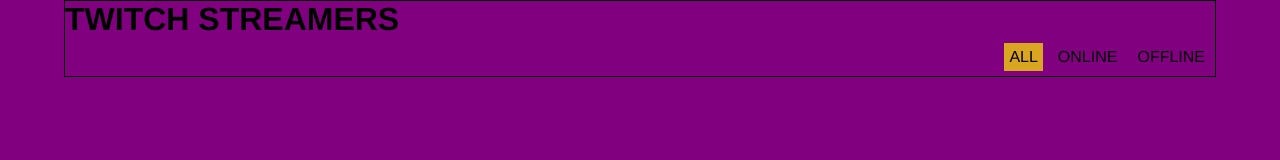
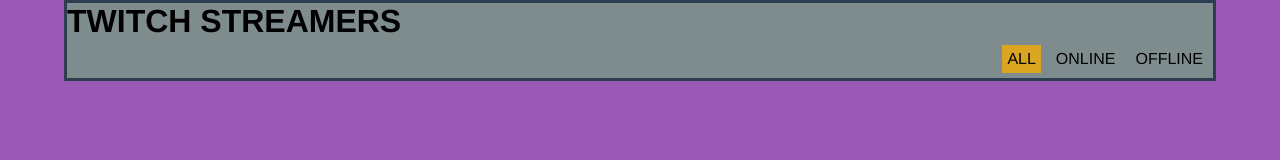
Before and after one commit to arjiboy/TwitchStreamers, a plain HTML site: page index.html in a window 1280 px wide. Drawn offline with nearby package versions, Linux system fonts and the light colour scheme.

Commit message:
updated css

```diff
--- a/index.html
+++ b/index.html
@@ -11,15 +11,15 @@
 	<div id="container">
 		<header>
 			<h1>TWITCH STREAMERS</h1>
+			<nav>
+				<ul>
+					<li id="all" class="selected">ALL</li>
+					<li id="online">ONLINE</li>
+					<li id="offline">OFFLINE</li>
+				</ul>
+			</nav>
 		</header>
 
-		<nav>
-			<ul>
-				<li id="all" class="selected">ALL</li>
-				<li id="online">ONLINE</li>
-				<li id="offline">OFFLINE</li>
-			</ul>
-		</nav>
 
 		<section id="results">
 			<!-- <div class="strmr">
--- a/twitch.css
+++ b/twitch.css
@@ -7,13 +7,16 @@
 	font-size: 100%;
 	font-family: Helvetica;
 	height: 100vh;
-	background: purple;
+	background: #9b59b6;
 
+}
+header{
+	background: #7f8c8d;
 }
 #container{
 	max-width: 90%;
 	margin: 0 auto;
-	border: 1px solid black;
+	border: 3px solid #2c3e50;
 
 }
 
@@ -25,13 +28,14 @@
 li{
 	margin: 5px;
 	padding: 5px;
+	cursor: pointer;
 }
 li:hover{
 	background: goldenrod;
 }
 .strmr > * {
-
-	border: 1px solid black;
+	background: #bdc3c7;
+	border: 1px solid #ecf0f1;
 }
 .strmr{
 	display: flex;
--- a/twitch.js
+++ b/twitch.js
@@ -9,13 +9,11 @@
 	streamers.map( function(s){
 		$.getJSON("https://wind-bow.gomix.me/twitch-api/streams/" + s + "?callback=?",function(data){
 			if (data.stream == null){
-				setTimeout(function(){
-					document.getElementById('results').innerHTML +=
+				document.getElementById('results').innerHTML +=
 					"<div class='strmr' id='offline'><div id='pic'><img src=" + 'https://dummyimage.com/50x50/ecf0e7/5c5457.jpg&text=0x3F'
 					+ "></div><h1 id='name'>" + s
 					+ "</h1><h1 id='game'>" + "OFFLINE"
 					+ "</h1><h1 id='status'>" + "" + "</h1></div>"
-				},-100)
 			}else{
 				document.getElementById('results').innerHTML +=
 					"<div class='strmr' id='online'><div id='pic'><img src='" + data.stream.channel.logo
```
